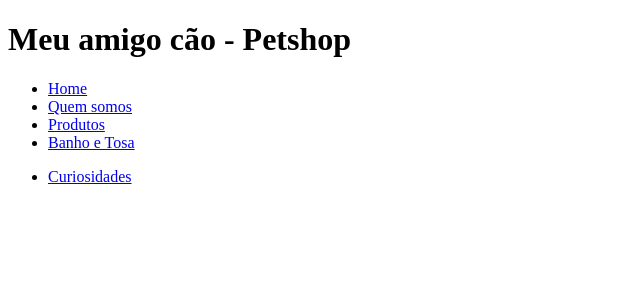
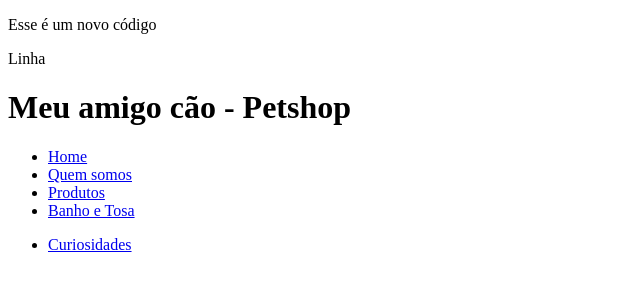
Before and after one commit to Benttemuller1/Matheus1, a plain HTML site: page index.html in a window 1280 px wide. Shown: the whole page, without its empty margins (0-640 px from the left). Drawn offline with Linux system fonts and the light colour scheme.

Commit message:
alterei o index

```diff
--- a/index.html
+++ b/index.html
@@ -11,8 +11,8 @@
 <meta name="description" content="Site feito para as aulas de programação">
 <meta name ="keywords" content="petshop,bichos, Fortaleza, petshop Fortaleza">
 </head>
-
-
+<p>Esse é um novo código</p>
+<p>Linha</p>
 <body>
 
 <h1>Meu amigo cão - Petshop</h1>
```
